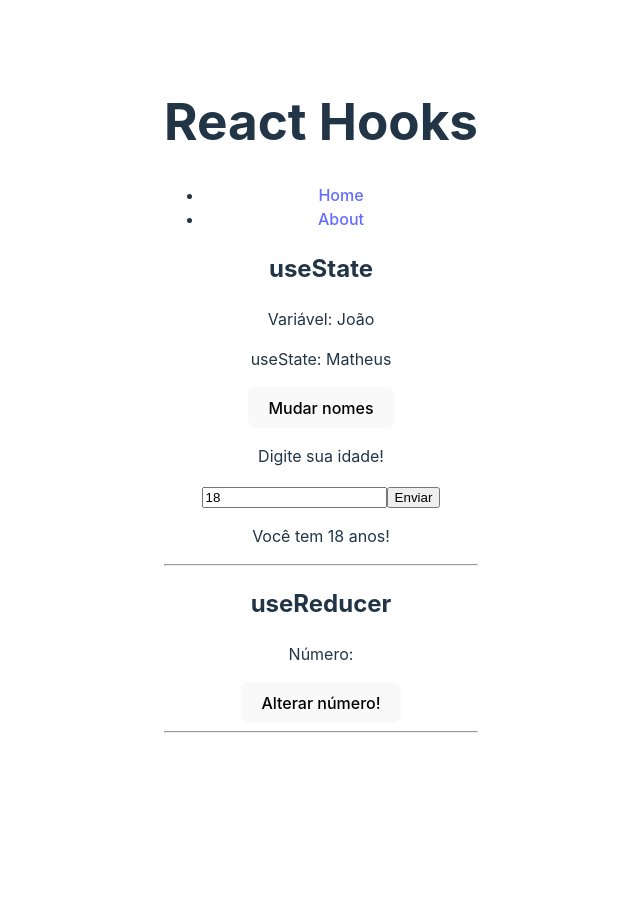
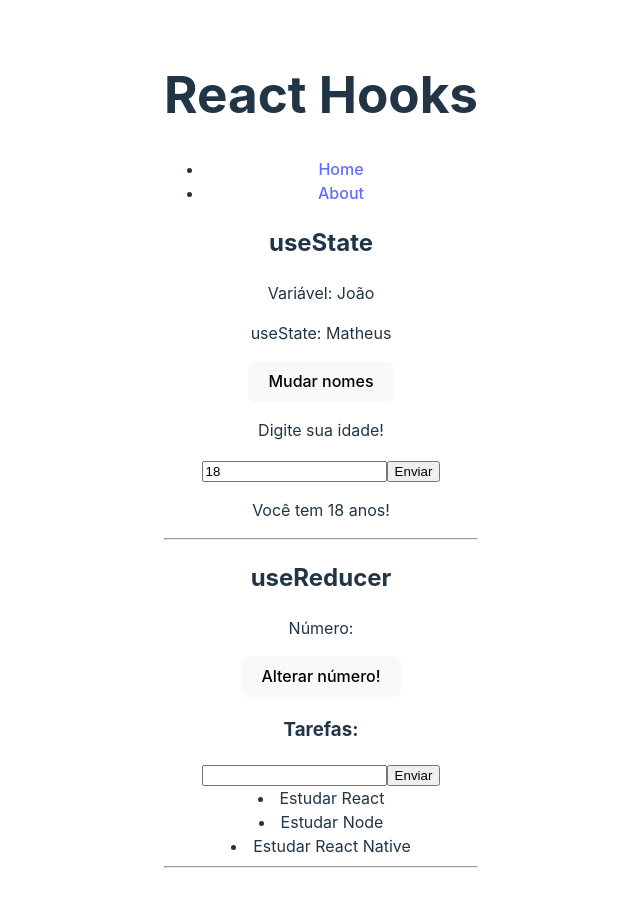
Before and after one commit to rmeIIo/cursoReact, a React (Vite) app in the folder 11_HOOKS/reacthooks/: page / in a window 1280 px wide. Shown: the top 906 px of the page, without its empty margins (319-959 px from the left). Built offline with nearby package versions, Linux system fonts and the light colour scheme.

Commit message:
useReducer com actions

```diff
--- a/11_HOOKS/reacthooks/src/components/HookUseReducer.jsx
+++ b/11_HOOKS/reacthooks/src/components/HookUseReducer.jsx
@@ -1,19 +1,70 @@
-import React from 'react'
-import { useReducer } from 'react'
+import React from "react";
+import { useReducer, useState } from "react";
 
 const HookUseReducer = () => {
   const [number, dispatch] = useReducer((state, action) => {
-    return Math.random(state)
-  })
+    return Math.random(state);
+  });
+
+  const initialTasks = [
+    { id: 1, title: "Estudar React" },
+    { id: 2, title: "Estudar Node" },
+    { id: 3, title: "Estudar React Native" },
+  ];
+
+  const taskReducer = (state, action) => {
+    switch (action.type) {
+      case "ADD":
+        const newTask = {
+          id: Math.random(),
+          title: taskText,
+        };
+
+        setTaskText("");
+
+        return [...state, newTask];
+      case "DELETE":
+        return state.filter((task) => task.id !== action.id);
+      default:
+        return state;
+    }
+  };
+
+  const [taskText, setTaskText] = useState("");
+  const [tasks, dispatchTask] = useReducer(taskReducer, initialTasks);
+
+  const handleSubmit = (e) => {
+    e.preventDefault();
+
+    dispatchTask({ type: "ADD" });
+  };
+
+  const removeTask = (id) => {
+    dispatchTask({ type: "DELETE", id });
+  }
 
   return (
     <div>
       <h2>useReducer</h2>
       <p>Número: {number}</p>
       <button onClick={dispatch}>Alterar número!</button>
+
+      <h3>Tarefas:</h3>
+      <form onSubmit={handleSubmit}>
+        <input
+          type="text"
+          onChange={(e) => setTaskText(e.target.value)}
+          value={taskText}
+        />
+
+        <input type="submit" value="Enviar" />
+      </form>
+      {tasks.map((task) => (
+        <li key={task.id} onDoubleClick={() => removeTask(task.id)}>{task.title}</li>
+      ))}
       <hr />
     </div>
-  )
-}
+  );
+};
 
-export default HookUseReducer
+export default HookUseReducer;
```
